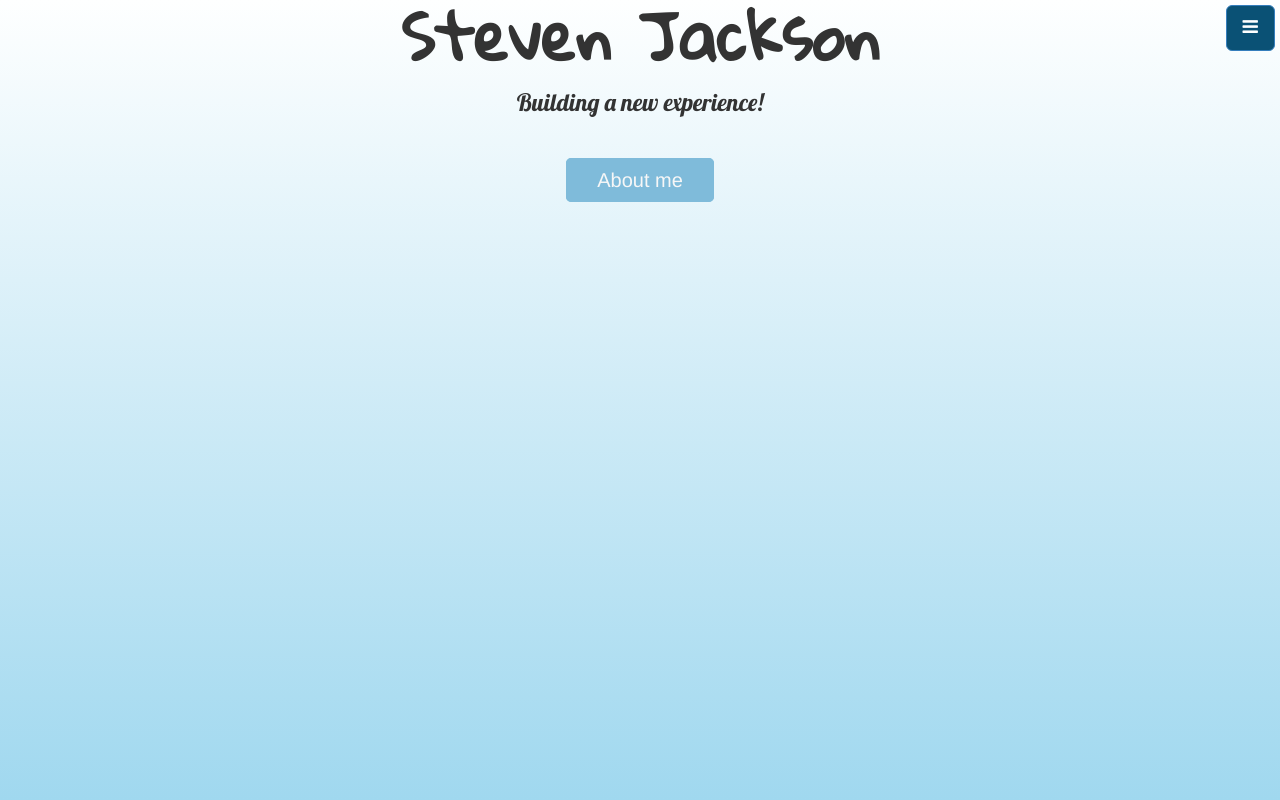
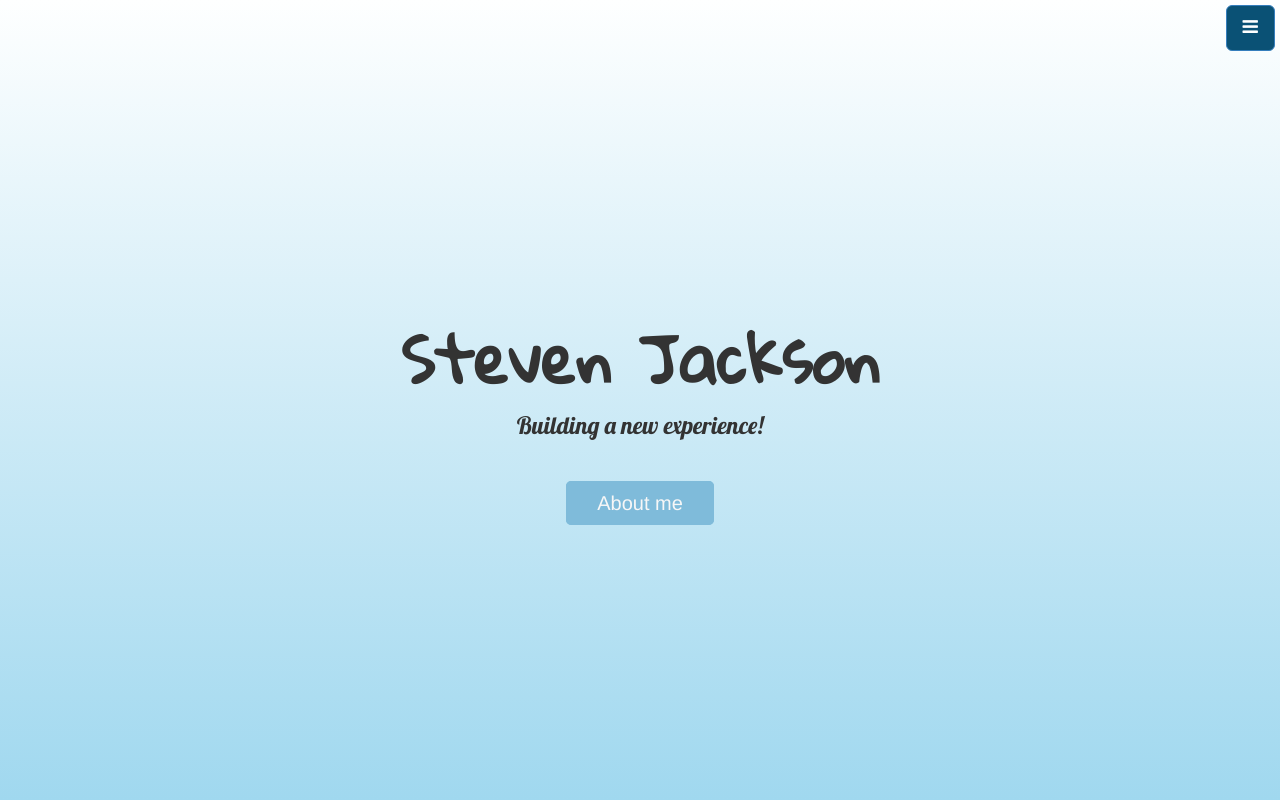
Before and after one commit to steven-daniell-jackson/steven-daniell-jackson.github.io, a plain HTML site: page index.html in a window 1280 px wide. Shown: the top 800 px of the page. Drawn offline with Linux system fonts and the light colour scheme.

Commit message:
Align vert-text center

```diff
--- a/css/stylesheet.css
+++ b/css/stylesheet.css
@@ -20,11 +20,9 @@ ul li{
 }
 
 .vert-text {
-  display: table-cell;
-position: relative;
-vertical-align: top;
-top: 10%;
-text-align: center;
+ display: table-cell;
+  vertical-align: middle;
+  text-align: center;
 }
 
 .vert-text h1 {
```
